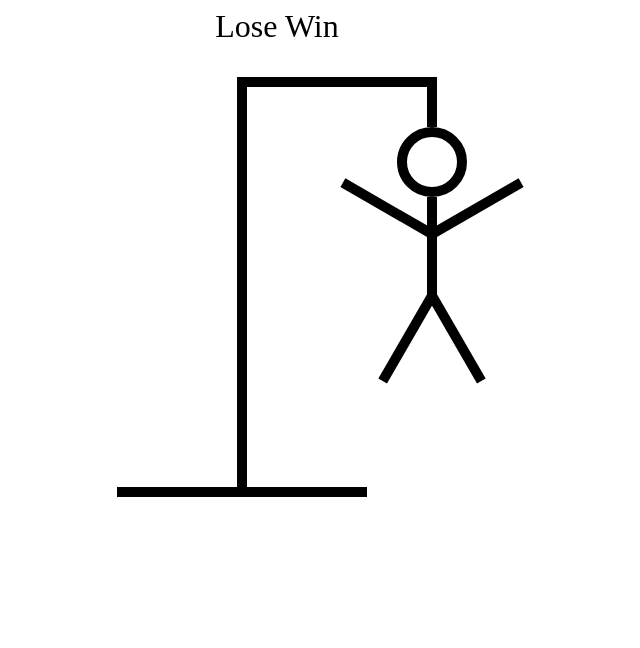
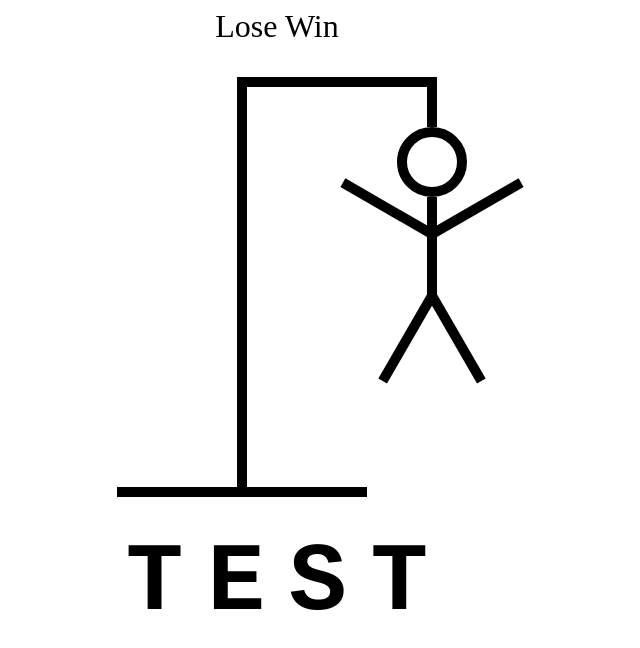
Before and after one commit to platisam/TS_HangmanApp, a React (Vite) app: page / in a window 1280 px wide. Shown: the top 648 px of the page, without its empty margins (363-1003 px from the left). Built offline with nearby package versions, Linux system fonts and the light colour scheme.

Commit message:
creating and adding HangmanWord component

```diff
--- a/src/App.tsx
+++ b/src/App.tsx
@@ -1,6 +1,7 @@
 import { useState } from "react";
 import words from "./wordList.json";
 import HangmanDrawing from "./HangmanDrawing";
+import HangmanWord from "./HangmanWord";
 
 function App() {
   const [wordToGuess, setWordToGuess] = useState(() => {
@@ -21,6 +22,7 @@ function App() {
     >
       <div style={{ fontSize: "2rem", textAlign: "center" }}>Lose Win</div>
       <HangmanDrawing />
+      <HangmanWord />
     </div>
   );
 }
--- a/src/HangmanDrawing.tsx
+++ b/src/HangmanDrawing.tsx
@@ -85,9 +85,7 @@ const LEFT_LEG = (
   ></div>
 );
 
-interface Props {}
-
-const HangmanDrawing = (props: Props) => {
+const HangmanDrawing = () => {
   return (
     <div style={{ position: "relative" }}>
       {HEAD}
--- /dev/null
+++ b/src/HangmanWord.tsx
@@ -0,0 +1,24 @@
+import React from "react";
+
+const HangmanWord = () => {
+  const word = "test";
+
+  return (
+    <div
+      style={{
+        display: "flex",
+        gap: ".25em",
+        fontSize: "6rem",
+        fontWeight: "bold",
+        textTransform: "uppercase",
+        fontFamily: "monospace",
+      }}
+    >
+      {word.split("").map((letter, index) => (
+        <span>{letter}</span>
+      ))}
+    </div>
+  );
+};
+
+export default HangmanWord;
```
